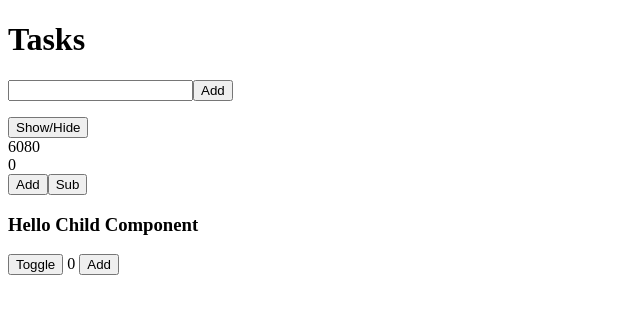
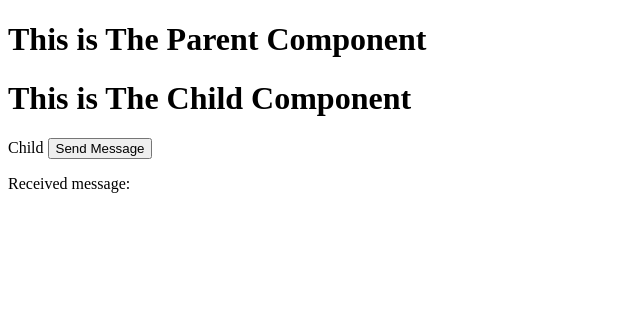
Before and after one commit to ManjinderDhillon/assign, a Vue app: page / in a window 1280 px wide. Shown: the top 314 px of the page, without its empty margins (0-640 px from the left). Built offline with nearby package versions, Linux system fonts and the light colour scheme.

Commit message:
Emit and Props

```diff
--- a/src/App.vue
+++ b/src/App.vue
@@ -1,8 +1,5 @@
 <template>
-  <Directives />
-  <ComputedComponent />
-  <WatchComponent />
-  <LifeCycle />
+  <ParentComponent />
 </template>
 <script>
 export default {
@@ -10,8 +7,5 @@ export default {
 };
 </script>
 <script setup>
-import Directives from "./components/DirectivesComponent.vue";
-import ComputedComponent from "./components/ComputedComponent.vue";
-import WatchComponent from "./components/WatchComponent.vue";
-import LifeCycle from "./components/LifeCycle.vue";
+import ParentComponent from "./components/ParentComponent.vue";
 </script>
--- /dev/null
+++ b/src/components/ChildComponent.vue
@@ -0,0 +1,17 @@
+<template>
+  <h1>This is The Child Component</h1>
+  {{ data }}
+  <button @click="sendMessage">Send Message</button>
+</template>
+<script setup>
+import { defineProps, ref, getCurrentInstance } from "vue";
+const props = defineProps(["name"]);
+const data = ref(props.name);
+
+const instance = getCurrentInstance();
+
+const sendMessage = () => {
+  const message = "Hello, world!";
+  instance.emit("messageSent", message);
+};
+</script>
--- /dev/null
+++ b/src/components/ParentComponent.vue
@@ -0,0 +1,14 @@
+<template>
+  <h1>This is The Parent Component</h1>
+  <ChildComponent :name="name" @messageSent="handleMessage" />
+  <p>Received message: {{ receivedMessage }}</p>
+</template>
+<script setup>
+import { ref } from "vue";
+import ChildComponent from "./ChildComponent.vue";
+const name = ref("Child");
+const receivedMessage = ref("");
+const handleMessage = (message) => {
+  receivedMessage.value = message;
+};
+</script>
```
